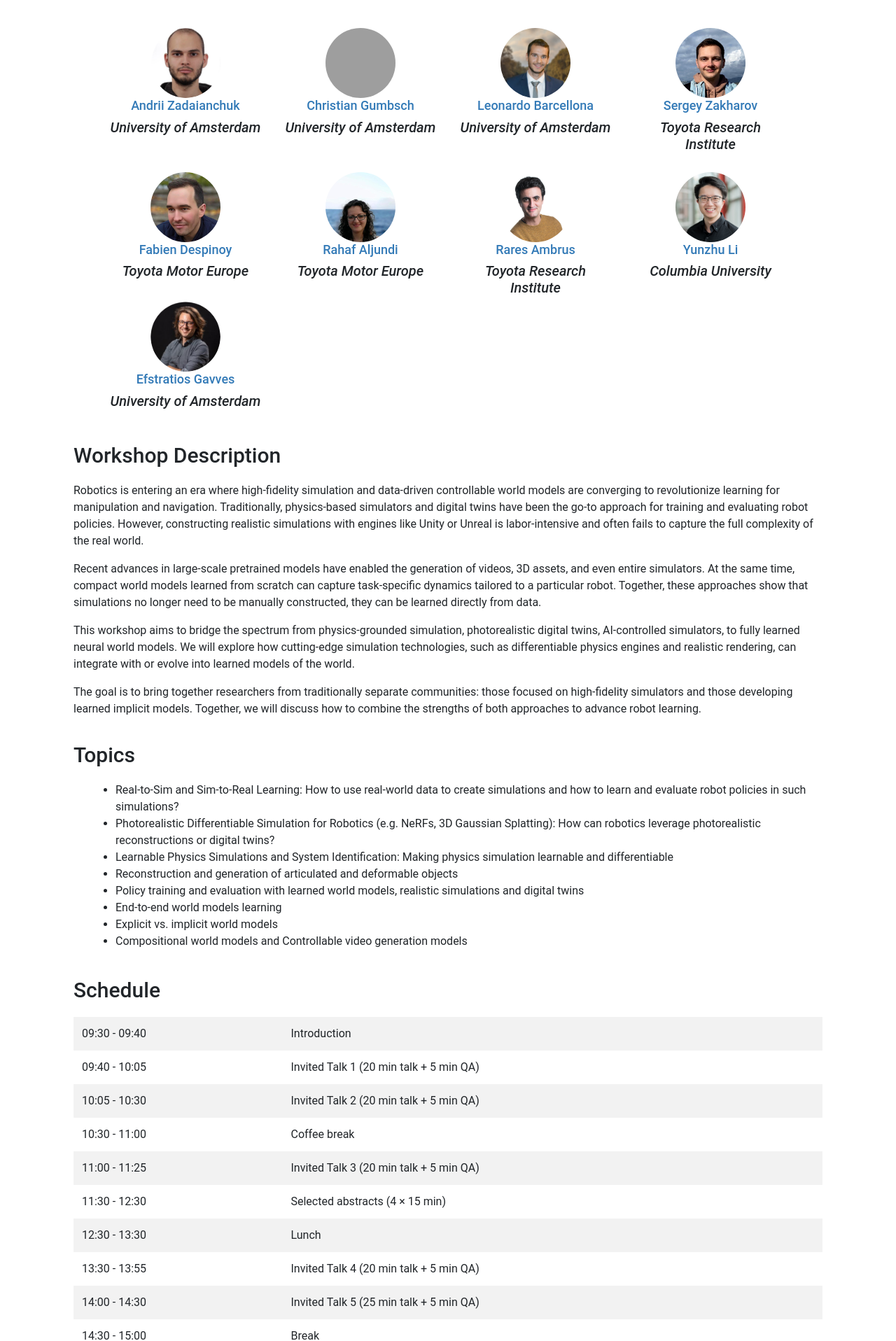
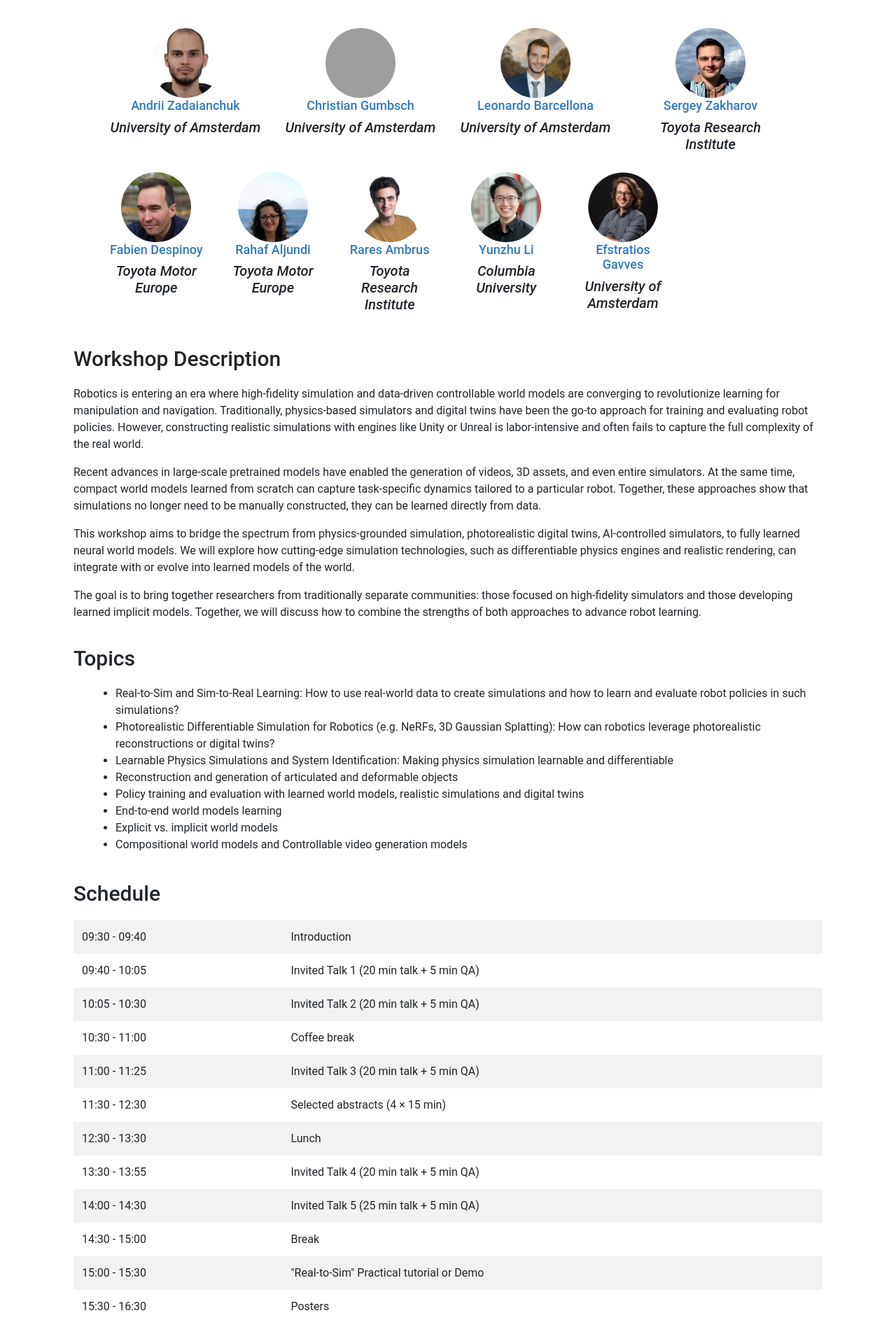
Before and after one commit to simulatingrobotworlds/simulatingrobotworlds.github.io, a Jekyll site: the page built from index.html, in a window 1280 px wide. Shown: the part 1659-3575 px from the top of the page at 70% size. Built offline with Jekyll 4.4.1, drawn with Linux system fonts in a browser that asks for light colours; nearby versions of some CDN libraries; grey boxes are pictures that could not be loaded.

Commit message:
Refactor organizer layout in index.html by adjusting column sizes from 3 to 2 for improved responsiveness and visual consistency.

```diff
--- a/index.html
+++ b/index.html
@@ -153,7 +153,7 @@
         </div>
 
         <div class="row wow fadeInRightBig" data-animation-delay="200">
-          <div class="col-sm-3 wow fadeInRightBig" data-animation-delay="200">
+          <div class="col-sm-2 wow fadeInRightBig" data-animation-delay="200">
             <center><img class="img-responsive img-rounded" style="border-radius: 50%" height="100" width="100"
                 src="images/organizers/fabien-despinoy.jpg" alt=""></center>
             <a href="#">
@@ -166,7 +166,7 @@
             </h5>
           </div>
 
-          <div class="col-sm-3 wow fadeInRightBig" data-animation-delay="200">
+          <div class="col-sm-2 wow fadeInRightBig" data-animation-delay="200">
             <center><img class="img-responsive img-rounded" style="border-radius: 50%" height="100" width="100"
                 src="images/organizers/rahaf-aljundi.jpg" alt=""></center>
             <a href="#">
@@ -179,7 +179,7 @@
             </h5>
           </div>
 
-          <div class="col-sm-3 wow fadeInRightBig" data-animation-delay="200">
+          <div class="col-sm-2 wow fadeInRightBig" data-animation-delay="200">
             <center><img class="img-responsive img-rounded" style="border-radius: 50%" height="100" width="100"
                 src="images/organizers/rares-ambrus.jpg" alt=""></center>
             <a href="https://www.tri.global/about-us/dr-rares-ambrus">
@@ -192,7 +192,7 @@
             </h5>
           </div>
 
-          <div class="col-sm-3 wow fadeInRightBig" data-animation-delay="200">
+          <div class="col-sm-2 wow fadeInRightBig" data-animation-delay="200">
             <center><img class="img-responsive img-rounded" style="border-radius: 50%" height="100" width="100"
                 src="images/organizers/yunzhu-li.jpg" alt=""></center>
             <a href="#">
@@ -205,7 +205,7 @@
             </h5>
           </div>
 
-          <div class="col-sm-3 wow fadeInRightBig" data-animation-delay="200">
+          <div class="col-sm-2 wow fadeInRightBig" data-animation-delay="200">
             <center><img class="img-responsive img-rounded" style="border-radius: 50%" height="100" width="100"
                 src="images/organizers/efstratiosgavves.png" alt=""></center>
             <a href="https://www.egavves.com/">
```
